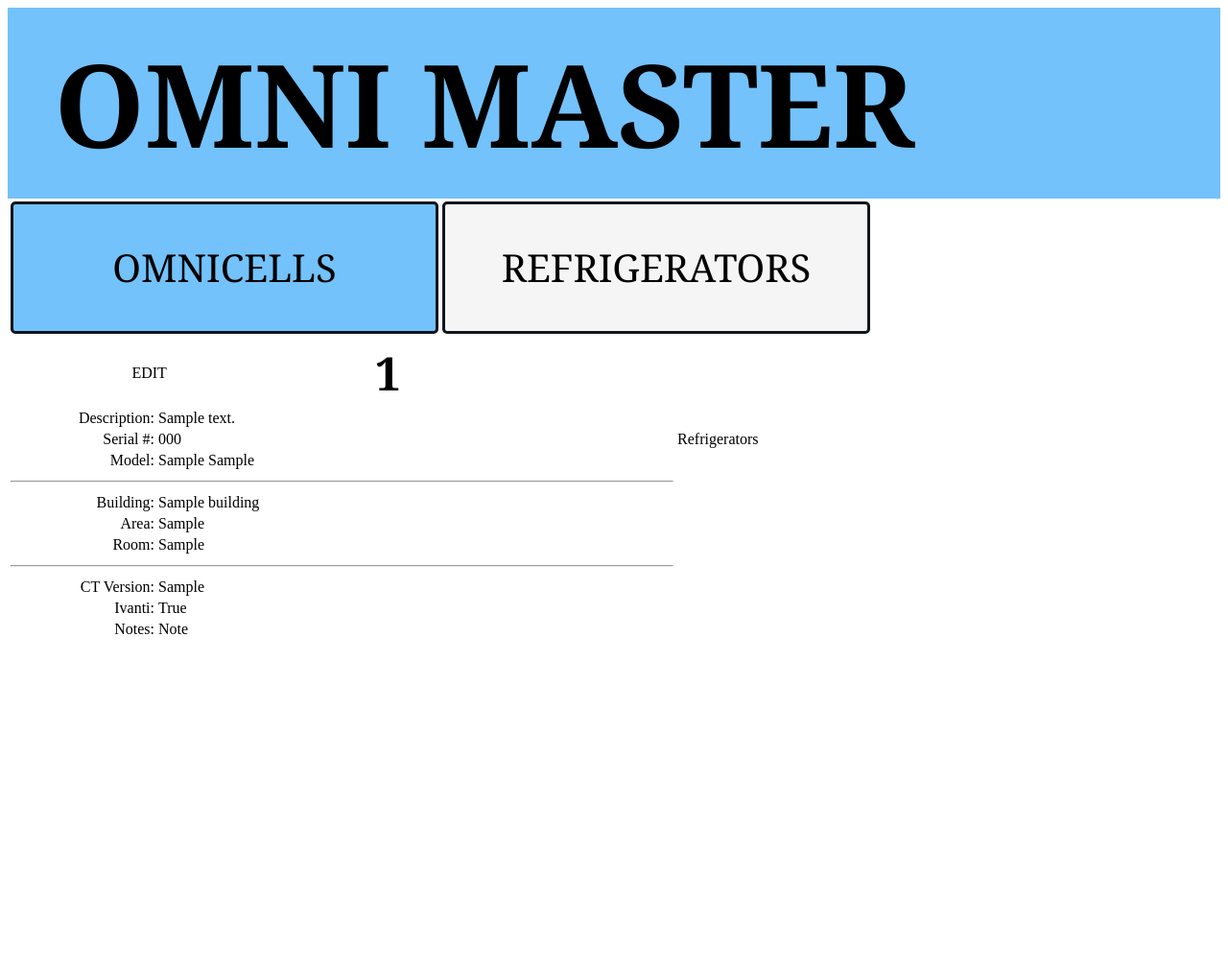
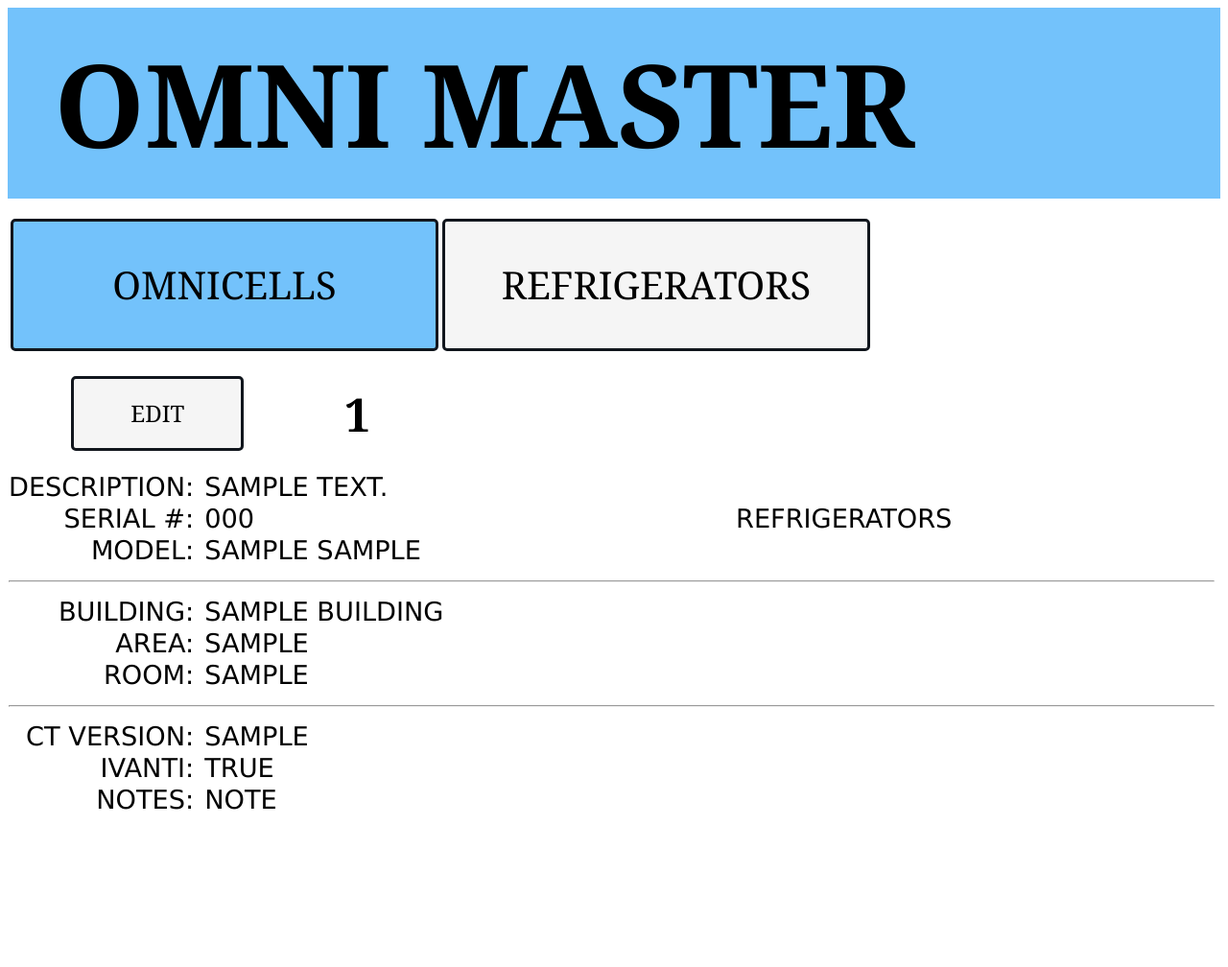
Before and after one commit to vmonlux/PharmacyAuto, a Django app: page /omnicell/view/1 in a window 1280 px wide. Shown: the whole page at 96% size. Before the commit the page ends 661 px from the top, so only its background shows below. Run offline with Django 5.2, Linux system fonts and the light colour scheme; tables that the repository leaves empty hold one stand-in row (values such as "Sample post"); parts of the project's set-up code (start-up, migrations or seed data) failed here and were passed over.

Commit message:
style updates

```diff
--- a/auto/templates/base.html
+++ b/auto/templates/base.html
@@ -72,6 +72,23 @@
             margin-top: 0px;
             margin-bottom: 0px;
             border-spacing: 0px;
+            vertical-align: top;
+            border-collapse: collapse;
+        }
+        table.detail{
+            margin-left: auto;
+            margin-right: auto;
+            font-family: verdana;
+            color: black;
+            text-transform: uppercase;
+            font-weight: lighter;
+            font-size: 1.7em;
+            font-weight: none;
+            text-align: left;
+            width: 100%;
+            white-space: nowrap;
+            margin-top: 0px;
+            margin-bottom: 0px;
             vertical-align: top;
             border-collapse: collapse;
         }
@@ -176,8 +193,50 @@
             text-align: center;
             white-space: nowrap;
         }
+        a.submenu, input.submenu{
+            background-color: whitesmoke;
+            color: black;
+            padding: 1em 0.5em;
+            text-decoration: none;
+            text-transform: uppercase;
+            border: solid;
+            border-color: #11161d;
+            border-radius: 5px;
+            font-weight: none;
+            font-size: 1.5em;
+            font-family: cambria;
+            font-stretch: ultra-condensed;
+            display: inline-block;
+            width: 150px;
+            min-width: 100px;
+            max-width: 200px;
+            line-height: 1em;
+            vertical-align: middle;
+            text-align: center;
+            white-space: nowrap;
+        }
+        a.submenuSelect{
+            background-color: whitesmoke;
+            color: black;
+            padding: 1em 0.5em;
+            text-decoration: none;
+            text-transform: uppercase;
+            border: solid;
+            border-color: #11161d;
+            border-radius: 5px;
+            font-weight: bold;
+            font-size: 2em;
+            font-family: cambria;
+            font-stretch: ultra-condensed;
+            display: inline-block;
+            min-width: 50%;
+            line-height: 1.2em;
+            vertical-align: middle;
+            white-space: nowrap;
+        }
         a.menu:hover, a.menu:focus, input.menu:hover, input.menu:focus,
-        a.vMenu:hover, a.vMenu:focus, input.vMenu:hover, input.vMenu:focus{
+        a.vMenu:hover, a.vMenu:focus, input.vMenu:hover, input.vMenu:focus,
+        a.submenu:hover, a.submenu:focus, input.submenu:hover, input.submenu:focus{
             background-color: #73C2FB;
             transition: 500ms;
             border-color: 003151;
@@ -272,6 +331,7 @@
             </tr>
         </table>
     </div>
+    <br>
 
     {% endblock %}
 
--- a/auto/templates/omnicell_list.html
+++ b/auto/templates/omnicell_list.html
@@ -12,7 +12,7 @@
 {% endblock %}
 
 {% block content %}
-
+<br>
 <div id="searchBar">
     <center>
     <table width=80%>
@@ -27,7 +27,7 @@
     </table>
 </center>
 </div>
-
+<br>
 <div id="viewer">
 
 <div id="main">
--- a/auto/templates/omnicell_view.html
+++ b/auto/templates/omnicell_view.html
@@ -12,82 +12,82 @@
 {% endblock %}
 
 {% block content %}
-
+<br>
 <div id="searchBar">
     <center>
-    <table width=80%>
+    <table width=90%>
         <tr>
             <tr>
-                <td width="25%">EDIT</td>
+                <td width="25%"><a class="submenu" href="">EDIT</a></td>
                 <td><h2>{{object.Omni_Id}}</h2></td>
             </tr>
     </table>
 </center>
 </div>
-
+<br>
 <div id="viewer">
 
 <div id="main">
 
-    <table width="90%">
+    <table width="90%" class='detail'>
 
 
         <tr>
-            <td align="right" width="150px">Description:</td>
+            <td align="right" width="150px" style="padding-right:10px;">Description:</td>
             <td>{{object.Omni_Description}}</td>
             <td rowspan="3">Refrigerators</td>
         </tr>
 
         <tr>
-            <td align="right">Serial #:</td>
+            <td align="right" style="padding-right:10px;">Serial #:</td>
             <td>{{object.Serial_Number}}</td>
         </tr>
 
         <tr>
-            <td align="right">Model:</td>
+            <td align="right" style="padding-right:10px;">Model:</td>
             <td>{{object.Model}}</td>
         </tr>
 
         <tr>
-            <td colspan="2"><hr></td>
+            <td colspan="3"><hr></td>
         </tr>
 
         <tr>
-            <td align="right">Building:</td>
+            <td align="right" style="padding-right:10px;">Building:</td>
             <td>{{object.Building}}</td>
             <td></td>
         </tr>
 
         <tr>
-            <td align="right">Area:</td>
+            <td align="right" style="padding-right:10px;">Area:</td>
             <td>{{object.Area}}</td>
             <td></td>
         </tr>
 
         <tr>
-            <td align="right">Room:</td>
+            <td align="right" style="padding-right:10px;">Room:</td>
             <td>{{object.Room}}</td>
             <td></td>
         </tr>
 
         <tr>
-            <td colspan="2"><hr></td>
+            <td colspan="3"><hr></td>
         </tr>
 
         <tr>
-            <td align="right">CT Version:</td>
+            <td align="right" style="padding-right:10px;">CT Version:</td>
             <td>{{object.CT_Version}}</td>
             <td></td>
         </tr>
 
         <tr>
-            <td align="right">Ivanti:</td>
+            <td align="right" style="padding-right:10px;">Ivanti:</td>
             <td>{{object.Ivanti}}</td>
             <td></td>
         </tr>
 
         <tr>
-            <td align="right">Notes:</td>
+            <td align="right" style="padding-right:10px;">Notes:</td>
             <td colspan="2">Note</td>
         </tr>
     </table>
```
